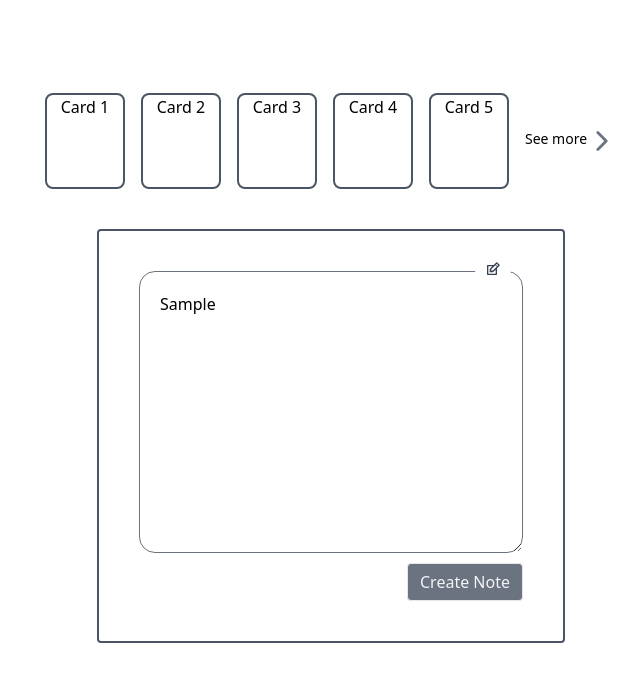
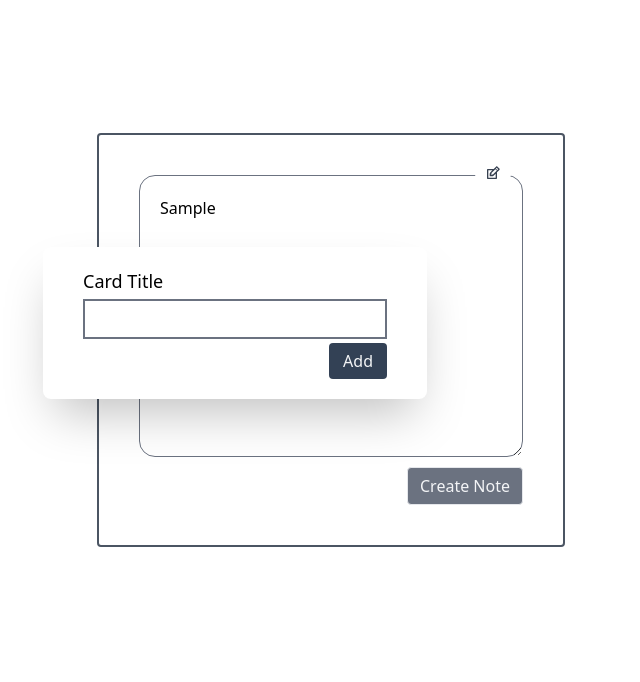
Before and after one commit to Safayet-Mahid/productivity-suit, a React (Vite) app: page / in a window 1280 px wide. Both pictures are taken after typing "Sample" into the empty fields and a click on the button "Create Note". Shown: the top 682 px of the page, without its empty margins (309-949 px from the left). Built offline with nearby package versions, Linux system fonts and the light colour scheme.

Commit message:
card title appearance

```diff
--- a/src/components/Notes/Note.jsx
+++ b/src/components/Notes/Note.jsx
@@ -2,7 +2,7 @@ import React from "react";
 
 const Note = ({ note }) => {
   return (
-    <div className="border-2 rounded-lg text-center border-gray-600 w-20 h-24">
+    <div className="border-2 rounded-lg text-center border-gray-600 w-20 h-24 break-words p-2">
       {note.text}
     </div>
   );
--- a/src/components/Notes/Notes.jsx
+++ b/src/components/Notes/Notes.jsx
@@ -1,7 +1,11 @@
 import React, { useState } from "react";
 import { TiEdit } from "react-icons/ti";
 import { BiUndo, BiRedo } from "react-icons/bi";
-import { GrTextAlignLeft, GrTextAlignCenter, GrTextAlignRight } from "react-icons/gr";
+import {
+  GrTextAlignLeft,
+  GrTextAlignCenter,
+  GrTextAlignRight,
+} from "react-icons/gr";
 import { BsTypeUnderline, BsCircle, BsArrowBarRight } from "react-icons/bs";
 import { FiItalic, FiMoreHorizontal } from "react-icons/fi";
 import { FaBold } from "react-icons/fa";
@@ -9,14 +13,18 @@ import { IoIosArrowForward } from "react-icons/io";
 import Note from "./Note";
 
 const Notes = () => {
-    const [editBtn, setEditBtn] = useState(false)
-    const [textBold, setTextBold] = useState(false)
-    const [textItalic, setTextItalic] = useState(false)
-    const [textUnderline, setTextUnderline] = useState(false)
-    const [textCenter, setTextCenter] = useState(false)
-    const [textRight, setTextRight] = useState(false)
-    const [textLeft, setTextLeft] = useState(false)
-    const [textDefault, setTextDefault] = useState(true)
+  const [editBtn, setEditBtn] = useState(false);
+  const [textBold, setTextBold] = useState(false);
+  const [textItalic, setTextItalic] = useState(false);
+  const [textUnderline, setTextUnderline] = useState(false);
+  const [textCenter, setTextCenter] = useState(false);
+  const [textRight, setTextRight] = useState(false);
+  const [textLeft, setTextLeft] = useState(false);
+  const [textDefault, setTextDefault] = useState(true);
+  const [noteCard, setNoteCard] = useState([]);
+  const [noteCardActive, setNoteCardActive] = useState(false);
+  const [noteText, setNoteText] = useState("");
+  const [noteTitle, setNoteTitle] = useState("");
 
   const notes = [
     { text: "Card 1", heading: "" },
@@ -25,24 +33,55 @@ const Notes = () => {
     { text: "Card 4", heading: "" },
     { text: "Card 5", heading: "" },
     { text: "Card 6", heading: "" },
-    ]
+  ];
+
+  const handleAddCard = (e) => {
+    const notes = {
+        title: noteTitle,
+      text: noteText,
+    };
+    setNoteCard((prev) => [...prev, notes]);
+    setNoteText('');
+    setNoteCardActive(false)
+    setNoteTitle('');
+  };
 
   return (
     <div className="flex flex-col justify-center items-center gap-y-10 mt-[10%] md:mt-[10%] lg:mt-[5%]">
       {/* Overview Card Section */}
       <div className="md:flex grid grid-cols-3 md:gap-x-4 gap-x-2 gap-y-4 justify-center">
-        { notes.splice(0,5).map( (note, index) => (
-            <Note note={note} key={index}/>
+        {noteCard ? (
+          <>
+            {noteCard.splice(0, 5).map((note, index) => (
+              <Note note={note} key={index} />
             ))}
-        <button className="group hover:text-amber-500 flex justify-center items-center ">
+          </>
+        ) : (
+          <>
+            {/* {notes.splice(0, 5).map((note, index) => (
+              <Note note={note} key={index} />
+            ))} */}
+          </>
+        )}
+        {
+            noteCard.length > 5 && <button className="group hover:text-amber-500 flex justify-center items-center ">
             <span className=" seeMore text-sm -mt-1">See more</span>
-            <span className=" seeMore group-hover:translate-x-1 group-hover:transition-all group-hover:delay-[10] text-gray-500 text-3xl"><IoIosArrowForward/></span>
+            <span className=" seeMore group-hover:translate-x-1 group-hover:transition-all group-hover:delay-[10] text-gray-500 text-3xl">
+              <IoIosArrowForward />
+            </span>
           </button>
+        }
       </div>
       {/* Create Card Section */}
       <div className="relative border-double border-2 rounded w-fit p-10 border-gray-600 flex flex-col items-end gap-y-1">
         {/* ================ Edit Card ================ */}
-        <div className={`${editBtn ? "border rounded-lg absolute md:top-10 md:-right-12 top-14 right-2 z-20 visible" : "border rounded-lg absolute md:top-10 md:-right-12 hidden"}`}>
+        <div
+          className={`${
+            editBtn
+              ? "border rounded-lg absolute md:top-10 md:-right-12 top-14 right-2 z-20 visible"
+              : "border rounded-lg absolute md:top-10 md:-right-12 hidden"
+          }`}
+        >
           {/* Undo/Redo Changes */}
           <div className="border-b-2 bg-white space-x-4 px-3 py-1 hover:bg-slate-200">
             <button>
@@ -54,42 +93,48 @@ const Notes = () => {
           </div>
           {/* Text Formate */}
           <div className="border-b-2 bg-white space-x-4 px-3 py-1 hover:bg-slate-200">
-            <button onClick={()=> setTextBold( prev => !prev )}>
+            <button onClick={() => setTextBold((prev) => !prev)}>
               <FaBold />
             </button>
-            <button onClick={()=> setTextItalic( prev => !prev )}>
+            <button onClick={() => setTextItalic((prev) => !prev)}>
               <FiItalic />
             </button>
-            <button onClick={()=> setTextUnderline( prev => !prev )}>
+            <button onClick={() => setTextUnderline((prev) => !prev)}>
               <BsTypeUnderline />
             </button>
           </div>
           {/* Font Style */}
           <div className="border-b-2 bg-white space-x-4 px-3 py-1 hover:bg-slate-200">
-            <button onClick={()=>{
-                setTextCenter(false)
-                setTextLeft(true)
-                setTextRight(false)
-            }}>
+            <button
+              onClick={() => {
+                setTextCenter(false);
+                setTextLeft(true);
+                setTextRight(false);
+              }}
+            >
               <GrTextAlignLeft />
             </button>
-            <button onClick={()=>{
-                setTextCenter(true)
-                setTextLeft(false)
-                setTextRight(false)
-            }}>
+            <button
+              onClick={() => {
+                setTextCenter(true);
+                setTextLeft(false);
+                setTextRight(false);
+              }}
+            >
               <GrTextAlignCenter />
             </button>
-            <button onClick={()=>{
-                setTextCenter(true)
-                setTextLeft(false)
-                setTextRight(true)
-            }}>
+            <button
+              onClick={() => {
+                setTextCenter(true);
+                setTextLeft(false);
+                setTextRight(true);
+              }}
+            >
               <GrTextAlignRight />
             </button>
           </div>
           {/* Card color */}
-          <div className= "bg-white space-x-4 px-3 py-1">
+          <div className="bg-white space-x-4 px-3 py-1">
             <button className="border-2 rounded-full border-blue-600 w-4 h-4 bg-white"></button>
             <button className="border-2 rounded-full w-4 h-4 bg-sky-200 border-sky-200"></button>
             <button className="border-2 rounded-full w-4 h-4 bg-green-200 border-green-200"></button>
@@ -97,24 +142,37 @@ const Notes = () => {
         </div>
         {/* ================ Create Card ================ */}
         <div className="relative mx-auto">
-          <button onClick={()=> setEditBtn(true)} className="border-0 hover:shadow-md px-2.5 py-1.5 rounded-full hover:rounded absolute bg-white text-gray-700 hover:text-amber-600 right-3 -top-4 ">
+          <button
+            onClick={() => setEditBtn(true)}
+            className="border-0 hover:shadow-md px-2.5 py-1.5 rounded-full hover:rounded absolute bg-white text-gray-700 hover:text-amber-600 right-3 -top-4 "
+          >
             <TiEdit />
           </button>
-          <textarea
-            className={`${ textBold && "font-bold"}
-            ${ textItalic && "font-serif"}
-            ${ textUnderline && "underline"}
-            ${ textCenter && "text-center"}
-            ${ textLeft && "text-left"}
-            ${ textRight && "text-right"}
-            ${ textDefault && "p-5 border rounded-2xl border-gray-500 md:w-96 w-48"}`}
+          <textarea value={noteText}
+            onChange={(e) => setNoteText(e.target.value)}
+            className={`${textBold && "font-bold"}
+            ${textItalic && "font-serif"}
+            ${textUnderline && "underline"}
+            ${textCenter && "text-center"}
+            ${textLeft && "text-left"}
+            ${textRight && "text-right"}
+            ${
+              textDefault &&
+              "p-5 border rounded-2xl border-gray-500 md:w-96 w-48"
+            }`}
             cols="10"
             rows="10"
           ></textarea>
         </div>
-        <button className="border md:px-3 px-2 md:py-1.5 py-1 bg-gray-500 hover:bg-gray-600 text-gray-100 rounded md:text-base text-sm">
+        <button onClick={() => setNoteCardActive(true)} className="border md:px-3 px-2 md:py-1.5 py-1 bg-gray-500 hover:bg-gray-600 text-gray-100 rounded md:text-base text-sm">
           Create Note
         </button>
+
+        <div className={`${ noteCardActive ? "absolute top-28 -left-14 shadow-2xl visible flex flex-col items-end gap-y-1 bg-white px-10 py-5 border-0 w-96 rounded-lg" : "absolute top-28 -left-14 shadow-2xl hidden bg-white px-10 py-5 border-0 w-96 rounded-lg"}`}>
+            <p className="w-full text-start text-lg">Card Title</p>
+            <input onChange={e => setNoteTitle(e.target.value)} className="w-full border-2 border-gray-500 px-3 py-1.5" type="text" name="" id="" />
+            <button onClick={handleAddCard} className="border-0 px-3.5 py-1.5 bg-slate-700 hover:bg-slate-800 text-gray-100 rounded md:text-base text-sm">Add</button>
+        </div>
       </div>
     </div>
   );
```
Lines whose indentation alone changed are shown as unchanged.
